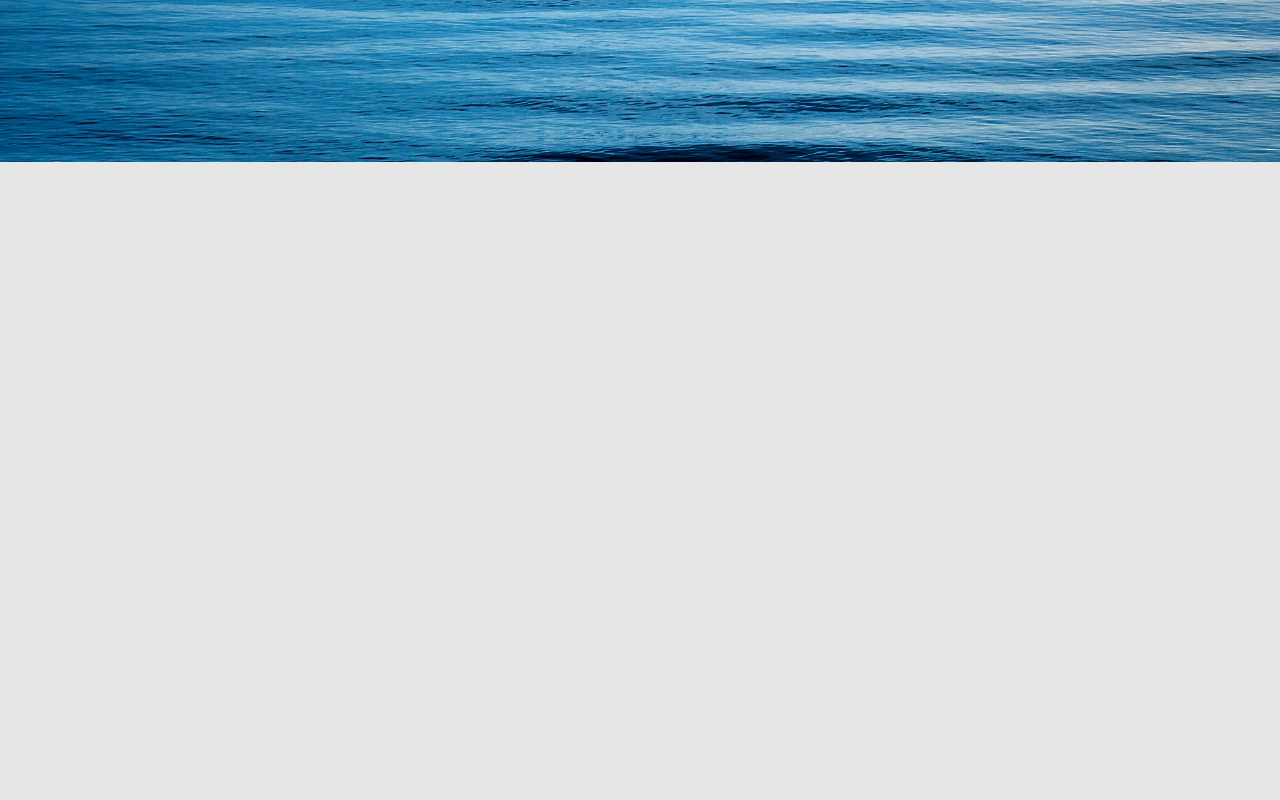
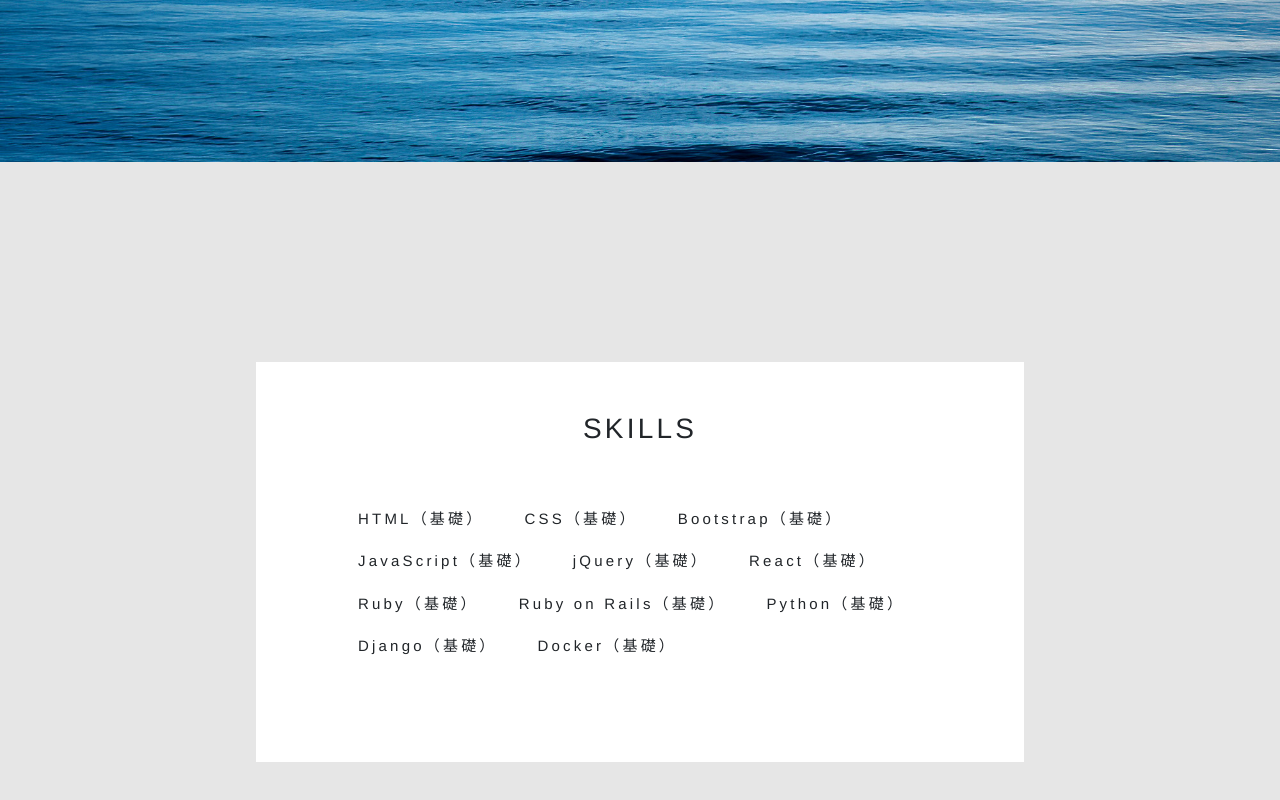
Before and after one commit to keisuke90/Portfolio-React, a React (Create React App) app: page / in a window 1280 px wide. Shown: the part 638-1438 px from the top of the page. Before the commit the page ends 800 px from the top, so only its background shows below. Built offline with nearby package versions, Linux system fonts and the light colour scheme.

Commit message:
update home

```diff
--- a/src/components/Home.jsx
+++ b/src/components/Home.jsx
@@ -12,9 +12,27 @@
                     <p>年齢:29歳</p>
                     <p>経歴：立命館大学 政策科学部<br></br>伊藤忠建材株式会社（現在）</p>
                     <p>趣味:パワーリフティング、ゴルフ</p>
-                    <p>このホームページはSPAの学習のためReactでつくりました。
+                    <p>このホームページはSPAの学習のためReactでつくりました（制作途中）。
                     </p>
                 </div>
+            </div>
+        </div>
+        <div className="skill">
+            <div className="skill-wrapper">
+                <h3>SKILLS</h3>
+                <ul className="skill-box">
+                    <li>HTML（基礎）</li>
+                    <li>CSS（基礎）</li>
+                    <li>Bootstrap（基礎）</li>
+                    <li>JavaScript（基礎）</li>
+                    <li>jQuery（基礎）</li>
+                    <li>React（基礎）</li>
+                    <li>Ruby（基礎）</li>
+                    <li>Ruby on Rails（基礎）</li>
+                    <li>Python（基礎）</li>
+                    <li>Django（基礎）</li>
+                    <li>Docker（基礎）</li>
+                </ul>
             </div>
         </div>
     </>
--- a/src/styles.css
+++ b/src/styles.css
@@ -92,12 +92,39 @@
     color: #6868ab;
 }
 
+.skill {
+    height: 100vh;
+    position: relative;
+}
+
 .skill-wrapper {
-    height: 100vh;
+    background-color: #fff;
+    text-align: center;
+    display: flex;
+    flex-direction: column;
+    padding: 50px;
+    position: absolute;
+    top: 0;
+    right: 0;
+    bottom: 0;
+    left: 0;
+    margin: auto;
+    height: 50%;
+    width: 60%;
 }
 
 .skill-box {
-    background-color: #fff;
+    display: flex;
+    flex-wrap: wrap;
+    width: 100%;
+    margin: auto;
+}
+
+.skill-box li {
+    margin: 0;
+    height: auto;
+    font-size: 15px;
+    padding: 10px 20px;
 }
 
 .button {
```
